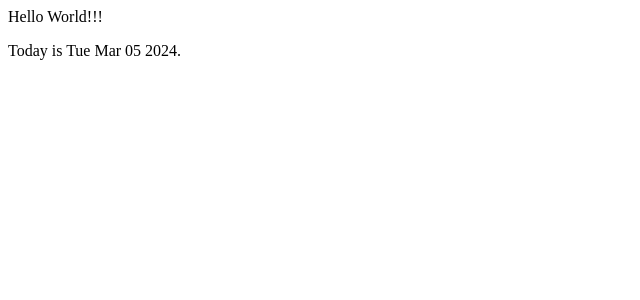
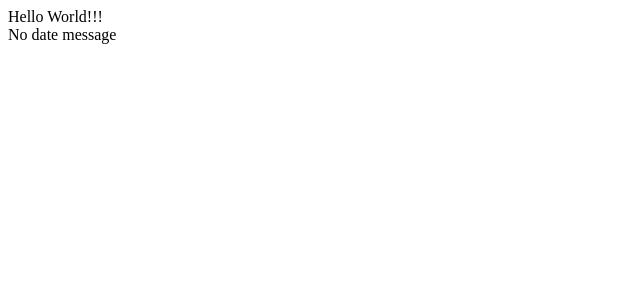
Before and after one commit to frontenddevtrainer/mar-5-reactjs, a React (Vite) app: page / in a window 1280 px wide. Shown: the top 300 px of the page, without its empty margins (0-640 px from the left). Built offline with nearby package versions, Linux system fonts and the light colour scheme.

Commit message:
if else condition.

```diff
--- a/src/App.jsx
+++ b/src/App.jsx
@@ -5,11 +5,11 @@ import DateMessage from "./components/date";
 function App() {
   const classNames = "heading title";
   const message = "Hello World!!!";
-  const showDateMessage = true
+  const showDateMessage = false
   return (
     <>
       <div className={classNames}>{message}</div>
-      {showDateMessage && <DateMessage />}
+      {showDateMessage ? <DateMessage /> : <div>No date message</div>}
     </>
   );
 }
```
